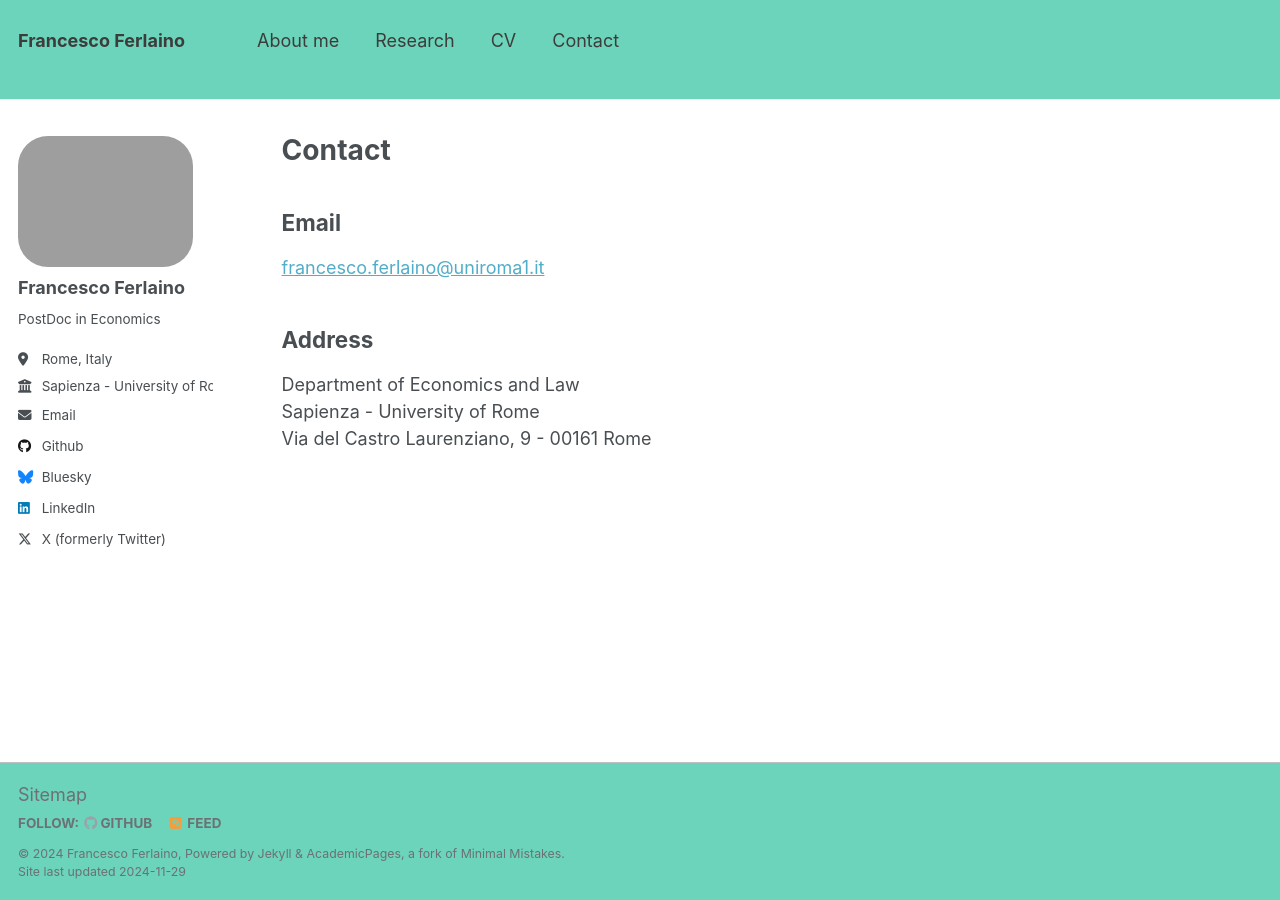
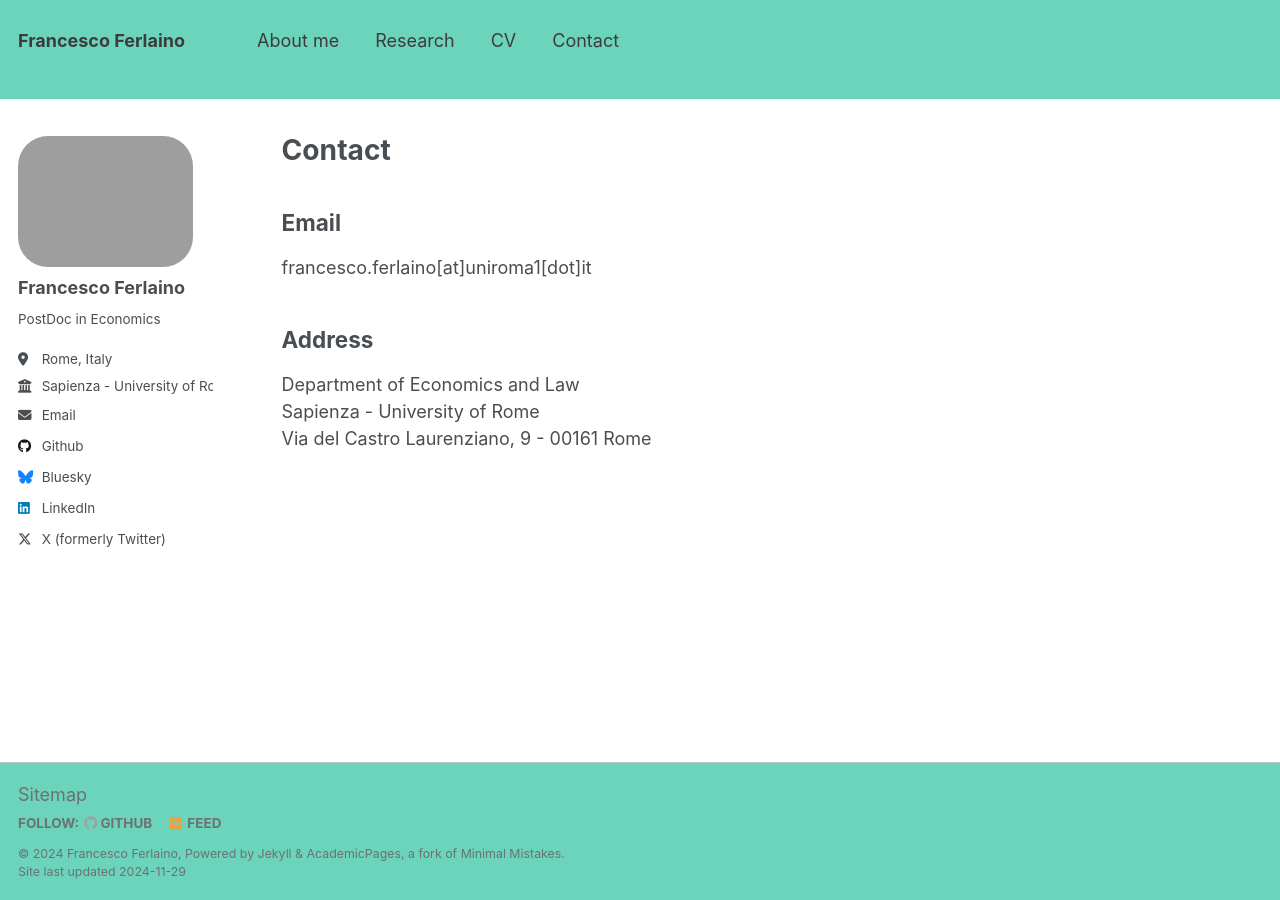
Before and after one commit to fraferla/fraferla.github.io, a Jekyll site: the page built from _pages/contact.md, in a window 1280 px wide. Built offline with Jekyll 4.4.1, drawn with Linux system fonts in a browser that asks for light colours.

Commit message:
email_change

```diff
--- a/_pages/contact.md
+++ b/_pages/contact.md
@@ -7,7 +7,7 @@ author_profile: true
 
 ## Email
 
-[francesco.ferlaino@uniroma1.it](mailto:francesco.ferlaino@uniroma1.it)
+francesco.ferlaino[at]uniroma1[dot]it
 
 ## Address
 
```
Also changed, not shown: 1 other file.
